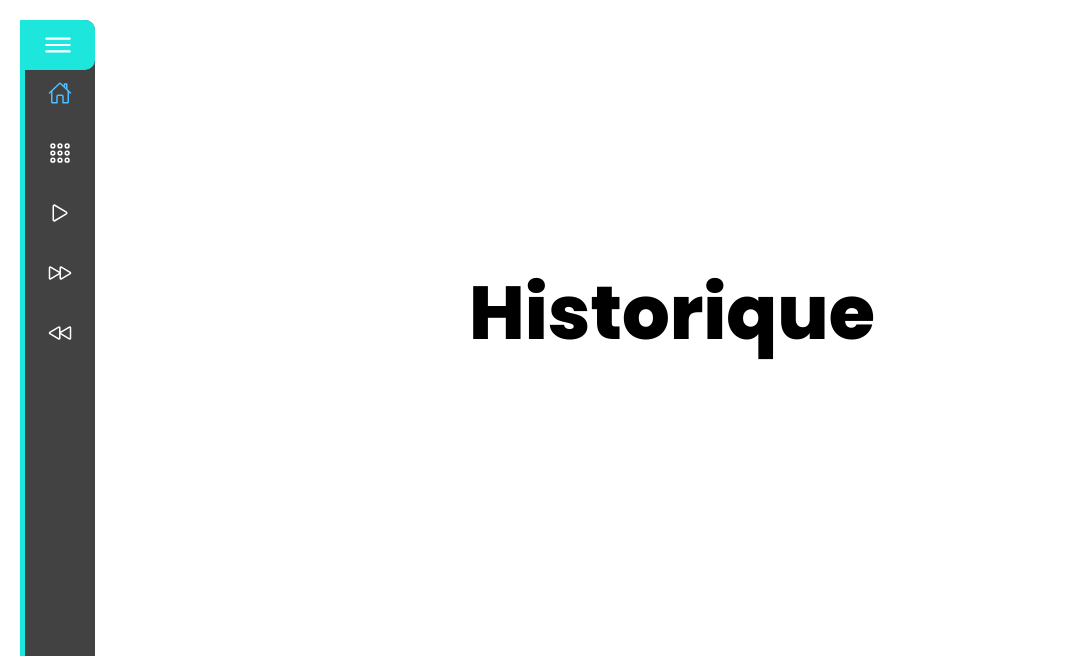
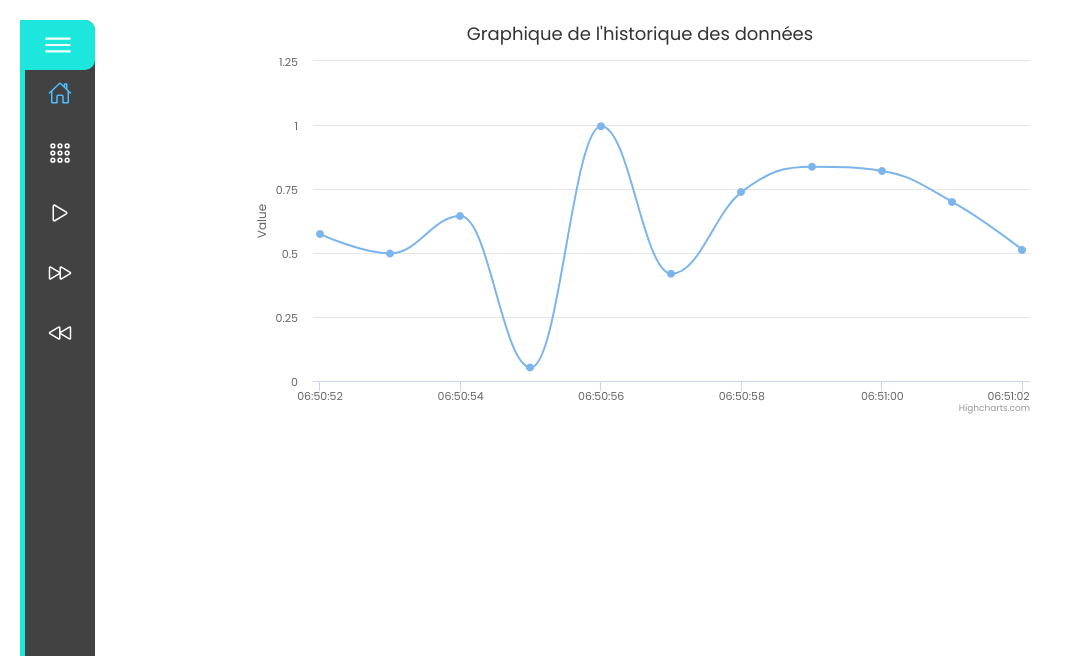
Before and after one commit to JLussiez/ProjetMeteo, a PHP site: page /Historique.php in a window 1280 px wide. Shown: the top 656 px of the page, without its empty margins (0-1073 px from the left). Run offline with PHP 8.4, Linux system fonts and the light colour scheme.

Commit message:
graphique en direct (lol)

```diff
--- /dev/null
+++ b/CSS/graphique.css
@@ -0,0 +1,46 @@
+.highcharts-figure,
+.highcharts-data-table table {
+  min-width: 320px;
+  max-width: 800px;
+  margin: 1em auto;
+}
+
+#container {
+  height: 400px;
+}
+
+.highcharts-data-table table {
+  font-family: Verdana, sans-serif;
+  border-collapse: collapse;
+  border: 1px solid #ebebeb;
+  margin: 10px auto;
+  text-align: center;
+  width: 100%;
+  max-width: 500px;
+}
+
+.highcharts-data-table caption {
+  padding: 1em 0;
+  font-size: 1.2em;
+  color: #555;
+}
+
+.highcharts-data-table th {
+  font-weight: 600;
+  padding: 0.5em;
+}
+
+.highcharts-data-table td,
+.highcharts-data-table th,
+.highcharts-data-table caption {
+  padding: 0.5em;
+}
+
+.highcharts-data-table thead tr,
+.highcharts-data-table tr:nth-child(even) {
+  background: #f8f8f8;
+}
+
+.highcharts-data-table tr:hover {
+  background: #f1f7ff;
+}
--- a/CSS/style.css
+++ b/CSS/style.css
@@ -60,11 +60,7 @@ html {
     color: rgb(0, 0, 0);
     text-decoration: none;
 }
-.text-zone .title a:hover
-{
-    color: rgb(197, 197, 197);
-    transform: 5.2s;
-}
+
 .text-zone .article
 {
     position: relative;
--- a/Historique.php
+++ b/Historique.php
@@ -7,14 +7,20 @@
     <title>Station Météo</title>
     <link rel="stylesheet" type="text/css" href="CSS/style.css">
     <link rel="stylesheet" type="text/css" href="CSS/menu.css">
+    <link rel="stylesheet" type="text/css" href="CSS/graphique.css">
 </head>
 <body>
 
-<div class="text-zone">
-        <h2 class="title">
-            <a href="#">Historique</a>
-        </h2>
-    </div>
+<script src="https://code.highcharts.com/highcharts.js"></script>
+<script src="https://code.highcharts.com/modules/exporting.js"></script>
+<script src="https://code.highcharts.com/modules/export-data.js"></script>
+<script src="https://code.highcharts.com/modules/accessibility.js"></script>
+
+<figure class="highcharts-figure">
+  <div id="container"></div>
+</figure>
+
+<script src="JS/graphique.js"></script>
 
     <?php
         include "menu.php";
--- /dev/null
+++ b/JS/graphique.js
@@ -0,0 +1,87 @@
+Highcharts.chart('container', {
+    chart: {
+      type: 'spline',
+      animation: Highcharts.svg, // don't animate in old IE
+      marginRight: 10,
+      events: {
+        load: function () {
+
+          // set up the updating of the chart each second
+          var series = this.series[0];
+          setInterval(function () {
+            var x = (new Date()).getTime(), // current time
+              y = Math.random();
+            series.addPoint([x, y], true, true);
+          }, 1000);
+        }
+      }
+    },
+
+    time: {
+      useUTC: false
+    },
+
+    title: {
+      text: "Graphique de l'historique des données"
+    },
+
+    accessibility: {
+      announceNewData: {
+        enabled: true,
+        minAnnounceInterval: 15000,
+        announcementFormatter: function (allSeries, newSeries, newPoint) {
+          if (newPoint) {
+            return 'New point added. Value: ' + newPoint.y;
+          }
+          return false;
+        }
+      }
+    },
+
+    xAxis: {
+      type: 'datetime',
+      tickPixelInterval: 150
+    },
+
+    yAxis: {
+      title: {
+        text: 'Value'
+      },
+      plotLines: [{
+        value: 0,
+        width: 1,
+        color: '#808080'
+      }]
+    },
+
+    tooltip: {
+      headerFormat: '<b>{series.name}</b><br/>',
+      pointFormat: '{point.x:%Y-%m-%d %H:%M:%S}<br/>{point.y:.2f}'
+    },
+
+    legend: {
+      enabled: false
+    },
+
+    exporting: {
+      enabled: false
+    },
+
+    series: [{
+      name: 'Random data',
+      data: (function () {
+        // generate an array of random data
+        var data = [],
+          time = (new Date()).getTime(),
+          i;
+
+        for (i = -10; i <= 0; i += 1) {
+          data.push({
+            x: time + i * 1000,
+            y: Math.random()
+          });
+        }
+        return data;
+      }())
+    }]
+  });
--- a/Previsions.php
+++ b/Previsions.php
@@ -20,6 +20,7 @@
         include "menu.php";
     ?>
 
+
     <script type="module" src="https://unpkg.com/ionicons@5.5.2/dist/ionicons/ionicons.esm.js"></script>
     <script nomodule src="https://unpkg.com/ionicons@5.5.2/dist/ionicons/ionicons.js"></script>
 </body>
--- a/TempsRéel.php
+++ b/TempsRéel.php
@@ -1,5 +1,6 @@
 <!DOCTYPE html>
 <html lang="fr">
+
 <head>
     <meta charset="UTF-8">
     <meta http-equiv="X-UA-Compatible" content="IE=edge">
@@ -8,9 +9,10 @@
     <link rel="stylesheet" type="text/css" href="CSS/style.css">
     <link rel="stylesheet" type="text/css" href="CSS/menu.css">
 </head>
+
 <body>
 
-<div class="text-zone">
+    <div class="text-zone">
         <h2 class="title">
             <a href="#">Temps Réel</a>
         </h2>
@@ -23,4 +25,5 @@
     <script type="module" src="https://unpkg.com/ionicons@5.5.2/dist/ionicons/ionicons.esm.js"></script>
     <script nomodule src="https://unpkg.com/ionicons@5.5.2/dist/ionicons/ionicons.js"></script>
 </body>
+
 </html>
--- a/index.php
+++ b/index.php
@@ -21,6 +21,7 @@
         </h2>
     </div>
 
+    <script src="JS/websocket.js"></script>
     <script type="module" src="https://unpkg.com/ionicons@5.5.2/dist/ionicons/ionicons.esm.js"></script>
     <script nomodule src="https://unpkg.com/ionicons@5.5.2/dist/ionicons/ionicons.js"></script>
 </body>
```
Also changed, not shown: JS/websocket.js (added, +7 -0 lines).
